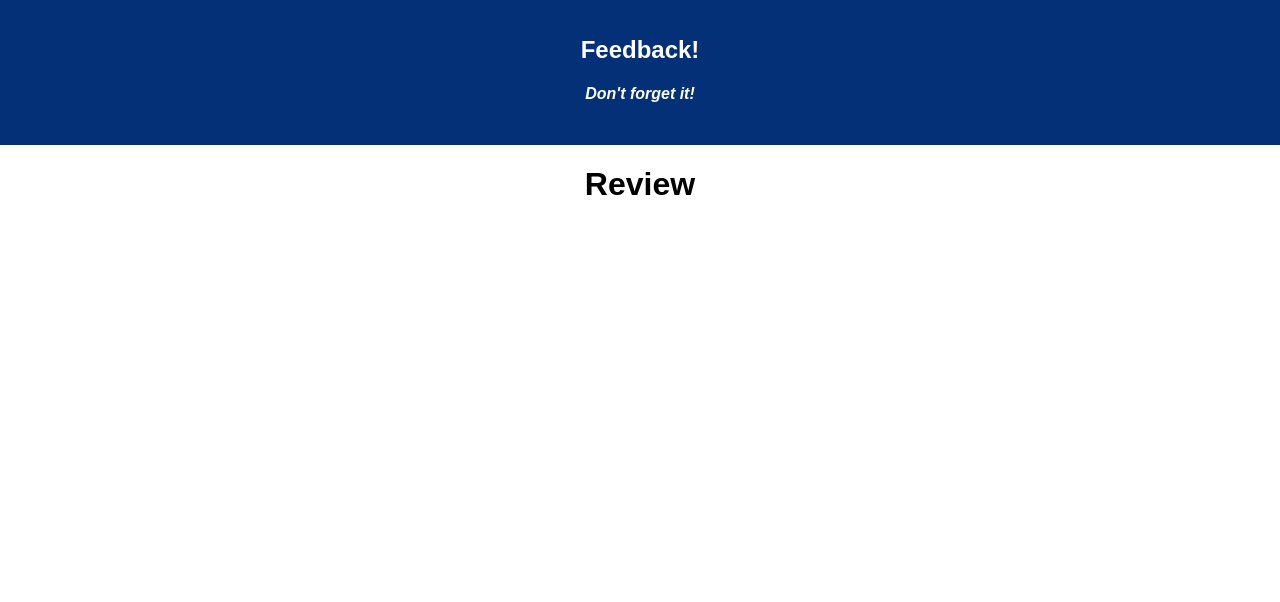
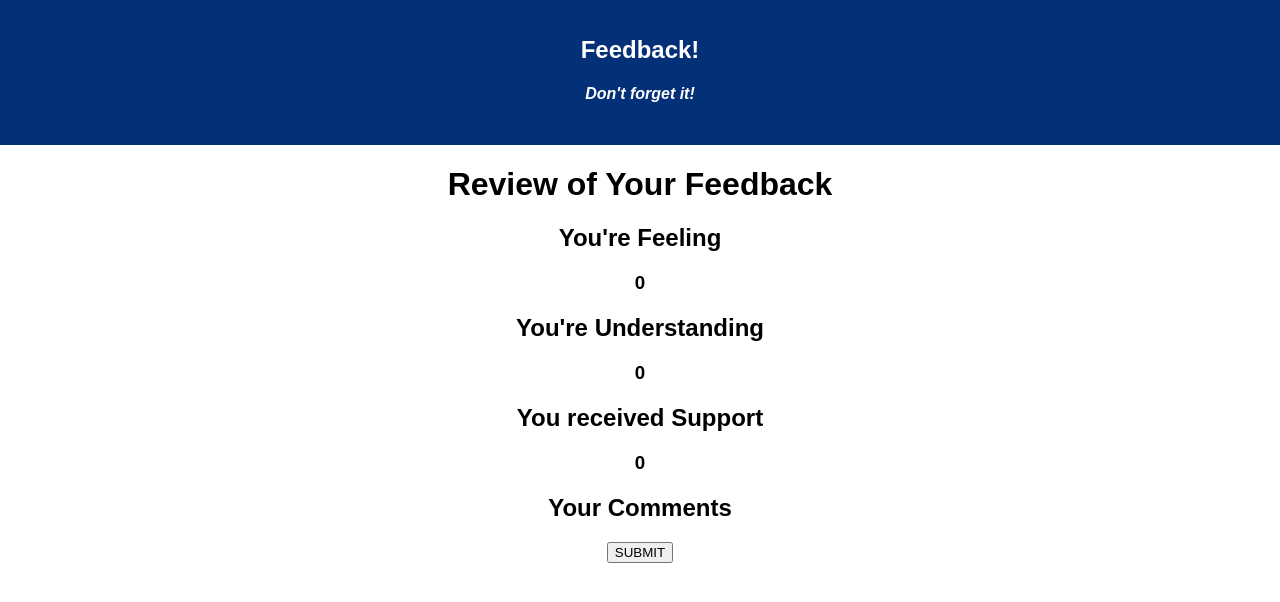
Before and after one commit to cyberryder2010/redux-feedback-loop, a React (Create React App) app in the folder redux-feedback-loop-master/: page /#/review in a window 1280 px wide. Shown: the top 602 px of the page. Built offline with nearby package versions, Linux system fonts and the light colour scheme.

Commit message:
review Page connected submit to database not working

```diff
--- a/redux-feedback-loop-master/src/components/App/App.js
+++ b/redux-feedback-loop-master/src/components/App/App.js
@@ -23,7 +23,7 @@ class App extends Component {
           <Route exact path="/" component={PageFeeling} />
           <Route exact path="/understanding" component={PageUnderstanding} />
           <Route exact path="/support" component={PageSupport} />
-          <Route exact path="/comment" component={PageComments} />
+          <Route exact path="/comments" component={PageComments} />
           <Route exact path="/review" component={PageReview} />
         </Router>
       </div>
--- a/redux-feedback-loop-master/src/components/Pages/PageComments.js
+++ b/redux-feedback-loop-master/src/components/Pages/PageComments.js
@@ -2,10 +2,32 @@ import React, { Component } from "react";
 import { connect } from "react-redux";
 
 class PageComments extends Component {
+  state = {
+    comments: "",
+  };
+
+  onInputChange = (input) => (event) => {
+    this.setState(
+      {
+        input: event.target.value,
+      },
+      () => {
+        console.log(this.state);
+      }
+    );
+  };
+
+  onNextClick = (event) => {
+    this.props.dispatch({ type: "SET_COMMENTS", payload: this.state });
+    this.props.history.push("/review");
+  };
   render() {
     return (
       <div>
-        <h1>Any comments you want to share?</h1>
+        <h1>Comments</h1>
+        <p>Please leave your comments here:</p>
+        <input type="text" onChange={this.onInputChange("comments")} />
+        <button onClick={this.onNextClick}>NEXT</button>
       </div>
     );
   }
--- a/redux-feedback-loop-master/src/components/Pages/PageReview.js
+++ b/redux-feedback-loop-master/src/components/Pages/PageReview.js
@@ -1,13 +1,44 @@
 import React, { Component } from "react";
 import { connect } from "react-redux";
+import axios from "axios";
 
 class PageReview extends Component {
+  submitFeedback = (event) => {
+    const feedback = {
+      feeling: this.props.store.feelingReducer,
+      understanding: this.props.store.understandingReducer,
+      support: this.props.store.supportReducer,
+      comments: this.props.store.commentsReducer,
+    };
+
+    axios
+      .post("/feedback", feedback)
+      .then((response) => {
+        console.log(response.data);
+        this.props.history.push("/");
+      })
+      .catch((err) => {
+        console.warn(err);
+      });
+  };
+
   render() {
     return (
       <div>
-        <h1>Review</h1>
+        <h1>Review of Your Feedback</h1>
+        <h2>You're Feeling</h2>
+        <h3>{this.props.store.feelingReducer}</h3>
+        <h2>You're Understanding</h2>
+        <h3>{this.props.store.understandingReducer}</h3>
+        <h2>You received Support</h2>
+        <h3>{this.props.store.supportReducer}</h3>
+        <h2>Your Comments</h2>
+        <h3>{this.props.store.commentsReducer}</h3>
+        <button onClick={this.submitFeedback}>SUBMIT</button>
       </div>
     );
   }
 }
-export default connect()(PageReview);
+const mapStoreToProps = (store) => ({ store });
+
+export default connect(mapStoreToProps)(PageReview);
--- a/redux-feedback-loop-master/src/components/Pages/PageSupport.js
+++ b/redux-feedback-loop-master/src/components/Pages/PageSupport.js
@@ -2,10 +2,32 @@ import React, { Component } from "react";
 import { connect } from "react-redux";
 
 class PageSupport extends Component {
+  state = {
+    support: 0,
+  };
+
+  onInputChange = (input) => (event) => {
+    this.setState(
+      {
+        input: event.target.value,
+      },
+      () => {
+        console.log(this.state);
+      }
+    );
+  };
+
+  onNextClick = (event) => {
+    this.props.dispatch({ type: "SET_SUPPORT", payload: this.state });
+    this.props.history.push("/comments");
+  };
   render() {
     return (
       <div>
-        <h1>How well are you being supported today?</h1>
+        <h1>How well were you supported today?</h1>
+        <p>Please enter a number between 1 :( and 5 :)</p>
+        <input type="number" onChange={this.onInputChange("support")} />
+        <button onClick={this.onNextClick}>NEXT</button>
       </div>
     );
   }
--- a/redux-feedback-loop-master/src/components/Pages/PageUnderstanding.js
+++ b/redux-feedback-loop-master/src/components/Pages/PageUnderstanding.js
@@ -26,7 +26,7 @@ class PageUnderstanding extends Component {
       <div>
         <h1>How well are you Understanding?</h1>
         <p>Please enter a number between 1 :( and 5 :)</p>
-        <input type="number" onChange={this.onInputChange("feeling")} />
+        <input type="number" onChange={this.onInputChange("understanding")} />
         <button onClick={this.onNextClick}>NEXT</button>
       </div>
     );
```
